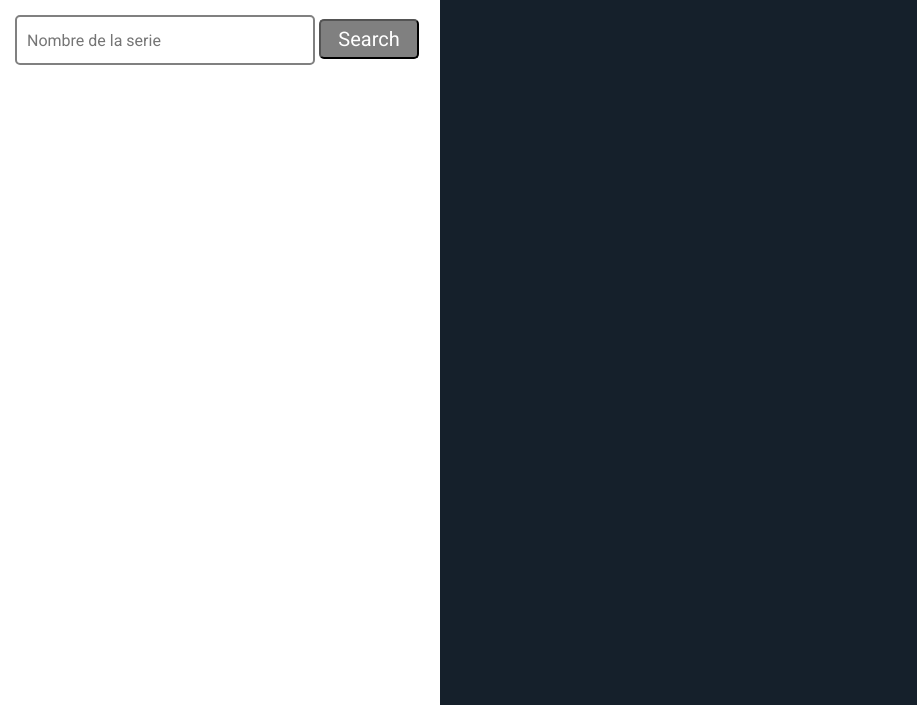
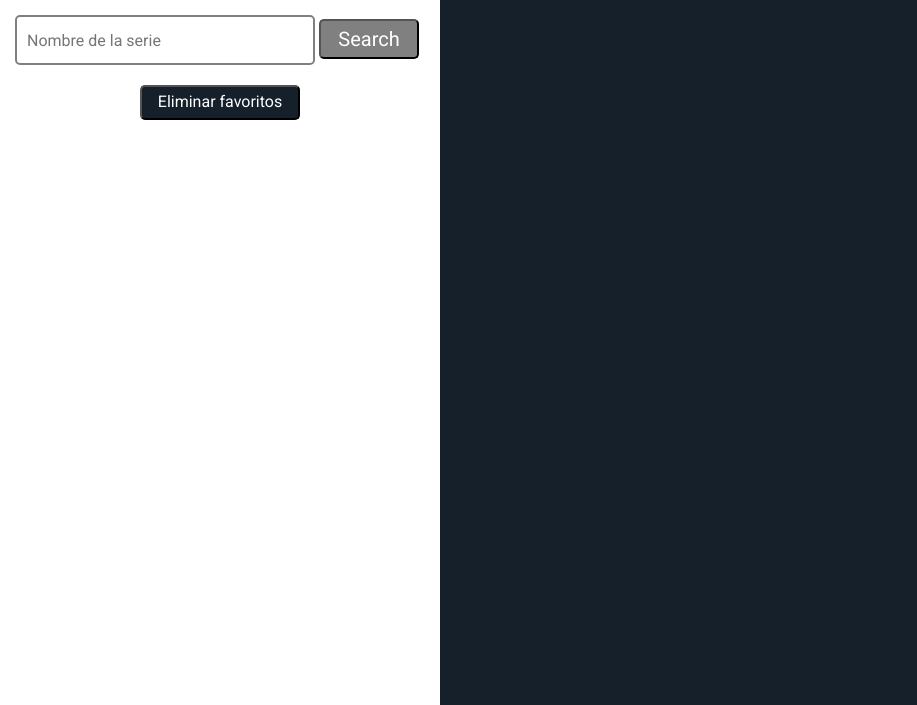
Before and after one commit to laugeeme/adalab-module2-exam-final, a website: page public/index.html in a window 1280 px wide. Shown: the part 95-800 px from the top of the page, without its empty margins (0-917 px from the left). Drawn offline with Linux system fonts and the light colour scheme.

Commit message:
button erase all styled

```diff
--- a/_src/assets/js/main.js
+++ b/_src/assets/js/main.js
@@ -30,7 +30,7 @@ function printTvShows(tvShowsArr) {
     if (item.show.image !== null) {
       ulElem.innerHTML += `<li id='${item.show.id}' class='tvShow-list_item'><div class="starred" id='starred'></div><img src='${item.show.image.medium}' alt='Poster'</img><p class='show-title'>${item.show.name}</p></li>`;
     } else {
-      ulElem.innerHTML += `<li id='${item.show.id}' class='tvShow-list_item'><div class="starred" id='starred'><img src='https://via.placeholder.com/210x295/575352/ffffff/?text=TV' alt='Poster'</img><p class='show-title'>${item.show.name}</p></li>`;
+      ulElem.innerHTML += `<li id='${item.show.id}' class='tvShow-list_item'><div class="starred" id='starred'></div><img src='https://via.placeholder.com/210x295/575352/ffffff/?text=TV' alt='Poster'</img><p class='show-title'>${item.show.name}</p></li>`;
     }
   }
   addClickListeners();
--- a/_src/assets/scss/components/_aside.scss
+++ b/_src/assets/scss/components/_aside.scss
@@ -60,5 +60,22 @@
         opacity: 1;
       }
     }
+
+    .delete-all_container {
+      align-items: baseline;
+      text-align: center;
+      padding-top: 20px;
+
+
+      .delete-all_button {
+        width: 160px;
+        height: 35px;
+        font-size: 16px;
+        font-family: 'Roboto';
+        border-radius: 5px;
+        color: white;
+        background-color: #15202b;
+      }
+    }
   }
 }
--- a/public/assets/js/main.js
+++ b/public/assets/js/main.js
@@ -30,7 +30,7 @@ function printTvShows(tvShowsArr) {
     if (item.show.image !== null) {
       ulElem.innerHTML += `<li id='${item.show.id}' class='tvShow-list_item'><div class="starred" id='starred'></div><img src='${item.show.image.medium}' alt='Poster'</img><p class='show-title'>${item.show.name}</p></li>`;
     } else {
-      ulElem.innerHTML += `<li id='${item.show.id}' class='tvShow-list_item'><div class="starred" id='starred'><img src='https://via.placeholder.com/210x295/575352/ffffff/?text=TV' alt='Poster'</img><p class='show-title'>${item.show.name}</p></li>`;
+      ulElem.innerHTML += `<li id='${item.show.id}' class='tvShow-list_item'><div class="starred" id='starred'></div><img src='https://via.placeholder.com/210x295/575352/ffffff/?text=TV' alt='Poster'</img><p class='show-title'>${item.show.name}</p></li>`;
     }
   }
   addClickListeners();
--- a/public/index.html
+++ b/public/index.html
@@ -28,6 +28,9 @@
                 </div>
                 <div class="favourites-container">
                     <ul class="favourites" id="favouritesList"></ul>
+                    <div class="delete-all_container">
+                        <button class="delete-all_button">Eliminar favoritos</button>
+                    </div>
                 </div>
             </aside>
             <footer class="page__footer"></footer>
```
Also changed, not shown: _src/templates/partials/_aside.html (+4 -0 lines), public/assets/css/main.css, 2 other files.
